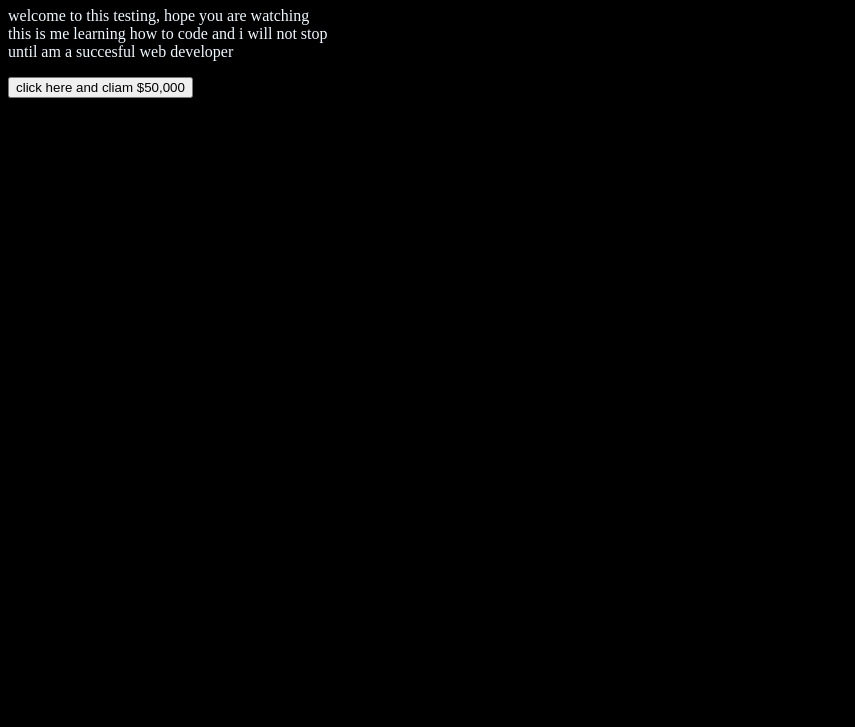
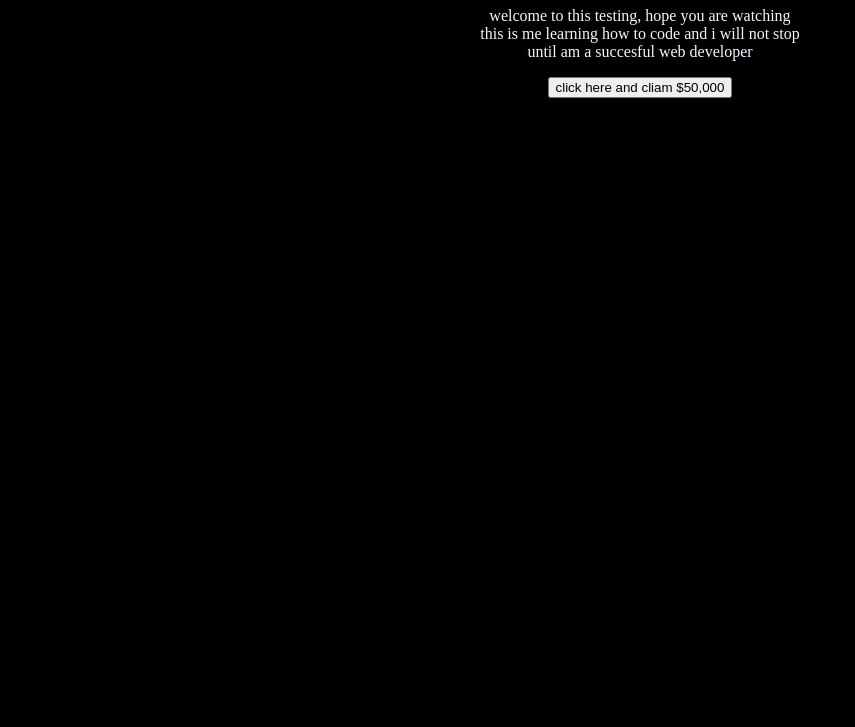
Before and after one commit to zilainop/zakaha, a plain HTML site: page index.html in a window 1280 px wide. Shown: the part 73-800 px from the top of the page, without its empty margins (0-855 px from the left). Drawn offline with Linux system fonts and the light colour scheme.

Commit message:
git commit -m index.html git push

```diff
--- a/index.html
+++ b/index.html
@@ -5,7 +5,7 @@
     <meta name="viewport" content="width=device-width, initial-scale=1.0">
     <title>just testing git hube</title>
 </head>
-<body style="color: aliceblue; align-items: center; background-color: black;">
+<body style="color: aliceblue; text-align: center; background-color: black;">
     <h1>my fist github test</h1>
         <p>
             welcome to this testing, hope you are watching <br>
```
